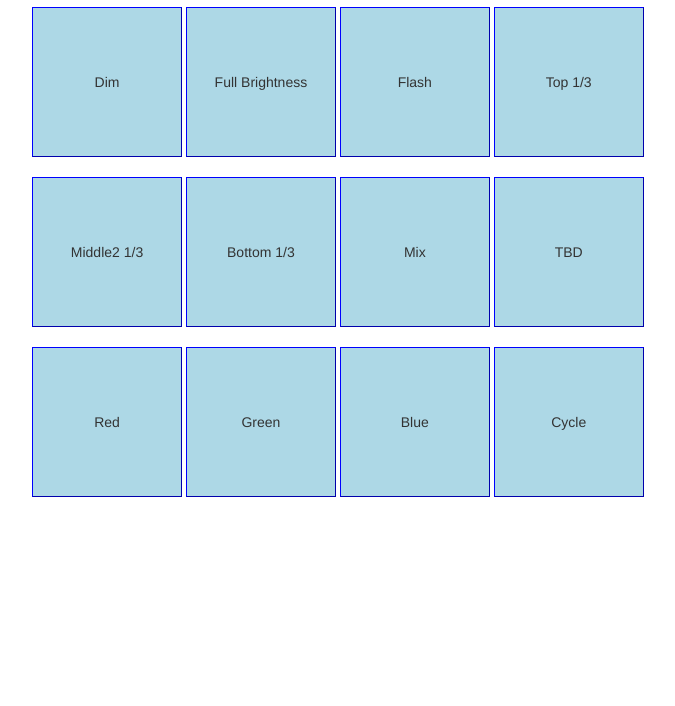
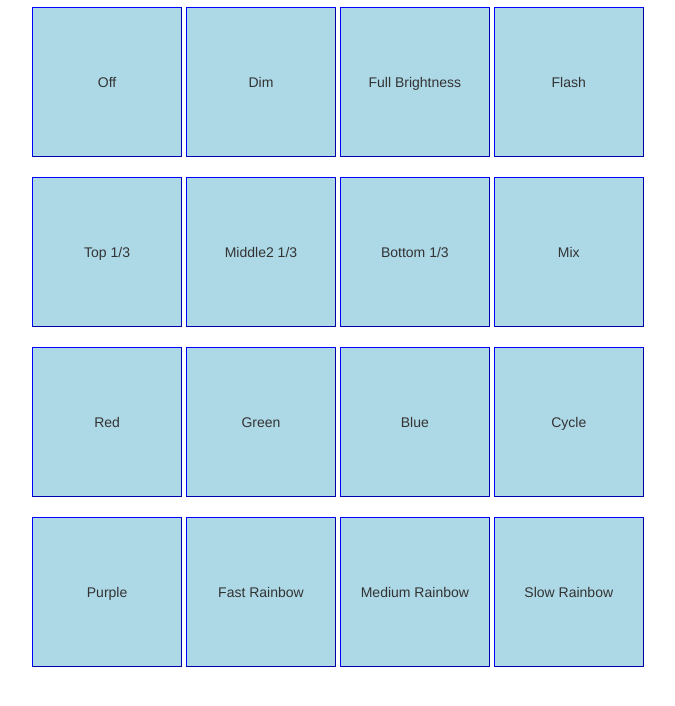
Before and after one commit to tjschutte/Mr-Cloud, a website: page Cloud-Pi/views/home.html in a window 1280 px wide. Shown: the part 56-762 px from the top of the page, without its empty margins (38-713 px from the left). Drawn offline with nearby package versions, Linux system fonts and the light colour scheme.

Commit message:
Condensed the code to not need the python helper. This way the node program is way more snappy and responsive. With some modifications to the C code this will make the program mode expandable in the future.
Signed-off-by: Tom Schutte <tjschutte@wisc.edu>

```diff
--- a/Cloud-Pi/index.js
+++ b/Cloud-Pi/index.js
@@ -3,6 +3,7 @@
  */
 const express = require('express');
 const bodyParser = require('body-parser');
+//const serialport = require('serialport');
 
 /**
  * Controllers (route handlers).
--- a/Cloud-Pi/views/home.html
+++ b/Cloud-Pi/views/home.html
@@ -24,22 +24,28 @@
   <h2>Modes</h2>
   <div class="btn-group">
     <form method="post" action="/">
+      <button class="box" type="submit" name="mode[mode]" value="-1">Off</button>
       <button class="box" type="submit" name="mode[mode]" value="0">Dim</button>
       <button class="box" type="submit" name="mode[mode]" value="1">Full Brightness</button>
       <button class="box" type="submit" name="mode[mode]" value="2">Flash</button>
-      <button class="box" type="submit" name="mode[mode]" value="3">Top 1/3</button>
       <br>
       <br>
+      <button class="box" type="submit" name="mode[mode]" value="3">Top 1/3</button>
       <button class="box" type="submit" name="mode[mode]" value="4">Middle2 1/3</button>
       <button class="box" type="submit" name="mode[mode]" value="5">Bottom 1/3</button>
       <button class="box" type="submit" name="mode[mode]" value="6">Mix</button>
-      <button class="box" type="submit" name="mode[mode]" value="6">TBD</button>
       <br>
       <br>
       <button class="box" type="submit" name="mode[mode]" value="7">Red</button>
       <button class="box" type="submit" name="mode[mode]" value="8">Green</button>
       <button class="box" type="submit" name="mode[mode]" value="9">Blue</button>
       <button class="box" type="submit" name="mode[mode]" value="10">Cycle</button>
+      <br>
+      <br>
+      <button class="box" type="submit" name="mode[mode]" value="11">Purple</button>
+      <button class="box" type="submit" name="mode[mode]" value="12">Fast Rainbow</button>
+      <button class="box" type="submit" name="mode[mode]" value="13">Medium Rainbow</button>
+      <button class="box" type="submit" name="mode[mode]" value="14">Slow Rainbow</button>
     </form>
   </div>
 </div>
```
Also changed, not shown: Cloud-Pi/controllers/home.js (+6 -1 lines), 1 other file.
